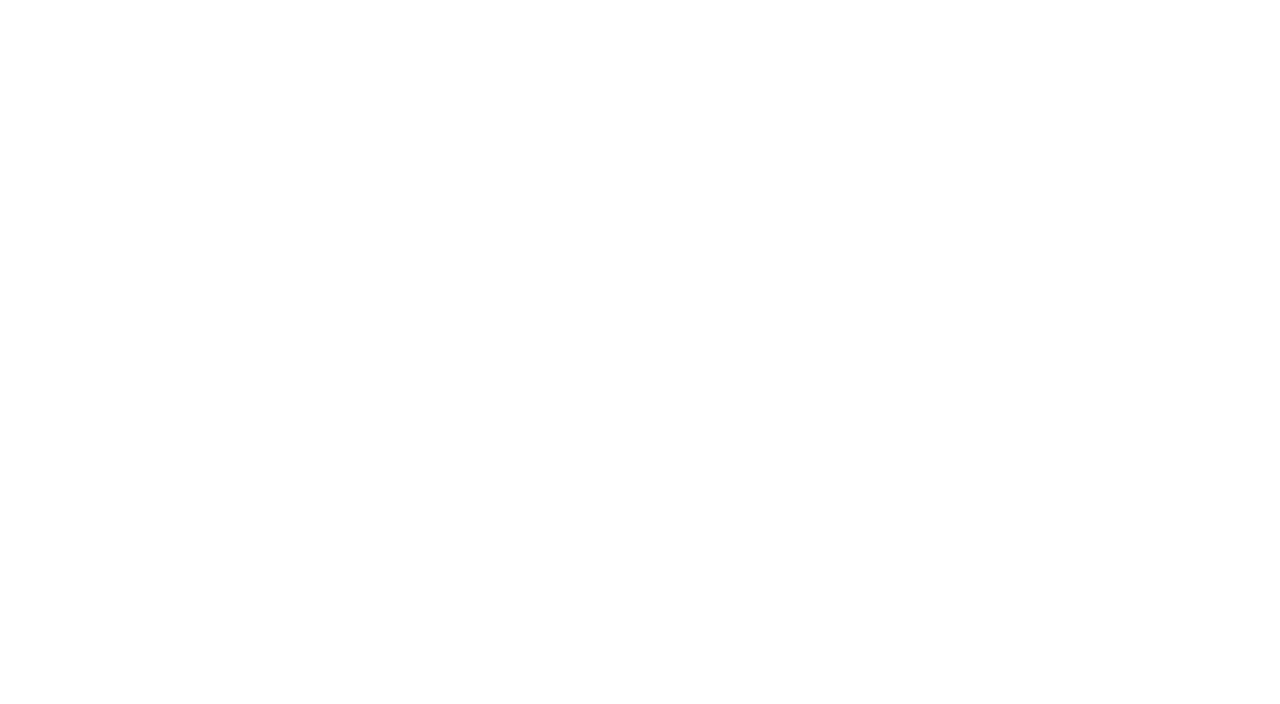
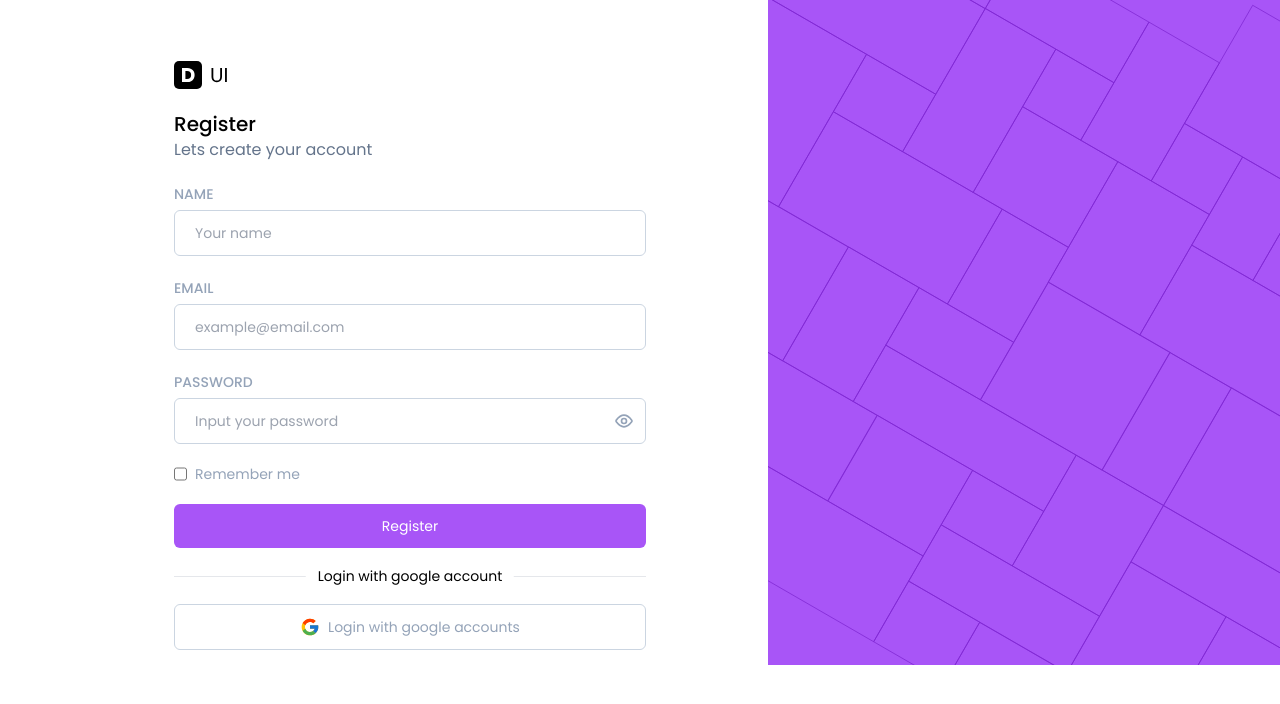
Before and after one commit to burhanmiroj/d-ui, a plain HTML site: page pages/auth-v1/register.html in a window 1280 px wide. Drawn offline with nearby package versions, Linux system fonts and the light colour scheme.

Commit message:
:construction: Fix AUTH component v1

```diff
--- a/asset/css/custom.css
+++ b/asset/css/custom.css
@@ -1,5 +1,8 @@
 body {
     font-family: 'Poppins', sans-serif;
+}
+.max-w-screen-custom {
+  max-width: 1150px;
 }
 
 /* SIDEBAR MENU HOVER */
--- /dev/null
+++ b/asset/js/auth.js
@@ -0,0 +1,31 @@
+const inputPassword = document.querySelector('#password')
+
+const passwordValidation = document.createElement('div')
+passwordValidation.innerHTML = `
+    <button id="toggle-password" class="absolute right-0 top-0 pr-3 flex items-center h-full pt-1">
+        <div class="password">
+            <svg class="w-5 h-5 transition-all duration-300" xmlns="http://www.w3.org/2000/svg" aria-hidden="true" role="img" preserveAspectRatio="xMidYMid meet" viewBox="0 0 24 24"><g fill="none" stroke="currentColor" stroke-linecap="round" stroke-linejoin="round" stroke-width="2"><path d="M21.257 10.962c.474.62.474 1.457 0 2.076C19.764 14.987 16.182 19 12 19c-4.182 0-7.764-4.013-9.257-5.962a1.692 1.692 0 0 1 0-2.076C4.236 9.013 7.818 5 12 5c4.182 0 7.764 4.013 9.257 5.962Z"/><circle cx="12" cy="12" r="3"/></g></svg>
+        </div>
+        <div class="text hidden">
+            <svg class="w-5 h-5 transition-all duration-300" xmlns="http://www.w3.org/2000/svg" aria-hidden="true" role="img" preserveAspectRatio="xMidYMid meet" viewBox="0 0 24 24"><g fill="none" stroke="currentColor" stroke-linecap="round" stroke-linejoin="round" stroke-width="2"><path d="M6.873 17.129c-1.845-1.31-3.305-3.014-4.13-4.09a1.693 1.693 0 0 1 0-2.077C4.236 9.013 7.818 5 12 5c1.876 0 3.63.807 5.13 1.874"/><path d="M14.13 9.887a3 3 0 1 0-4.243 4.242M4 20L20 4M10 18.704A7.124 7.124 0 0 0 12 19c4.182 0 7.764-4.013 9.257-5.962a1.694 1.694 0 0 0-.001-2.078A22.939 22.939 0 0 0 19.57 9"/></g></svg>
+        </div>
+    </button>
+`
+document.querySelector('#input-password').append(passwordValidation)
+
+const togglePassword = document.querySelector('#toggle-password')
+const hidePassword = togglePassword.querySelector('.password')
+const showPassword = togglePassword.querySelector('.text')
+
+togglePassword.addEventListener('click', function() {
+
+    if(inputPassword.getAttribute('type') === "password") {
+        inputPassword.setAttribute('type', 'text')
+        hidePassword.classList.add('hidden')
+        showPassword.classList.remove('hidden')
+    } else {
+        inputPassword.setAttribute('type', 'password')
+        hidePassword.classList.remove('hidden')
+        showPassword.classList.add('hidden')
+    }
+})
--- a/pages/auth-v1/login.html
+++ b/pages/auth-v1/login.html
@@ -0,0 +1,75 @@
+<!DOCTYPE html>
+<html lang="en">
+<head>
+    <meta charset="UTF-8">
+    <meta http-equiv="X-UA-Compatible" content="IE=edge">
+    <meta name="viewport" content="width=device-width, initial-scale=1.0">
+    <title>Login</title>
+    <!-- TAILWIND CDN -->
+    <script src="https://cdn.tailwindcss.com"></script>
+    <link rel="stylesheet" href="/asset/css/custom.css">
+    <!--  -->
+    <link rel="preconnect" href="https://fonts.googleapis.com">
+    <link rel="preconnect" href="https://fonts.gstatic.com" crossorigin>
+    <link href="https://fonts.googleapis.com/css2?family=Poppins:wght@300;400;500;600;700;800&display=swap" rel="stylesheet">
+</head>
+<body>
+    <div class="w-full relative">
+        <div class="w-full max-w-screen-custom mx-auto h-screen grid grid-cols-1 lg:grid-cols-5">
+            <!-- LEFT : FORM -->
+            <form action="#" class="w-full lg:col-span-3 flex flex-col justify-center items-center space-y-5 p-5 max-w-lg mx-auto">
+                <div class="w-full">
+                    <img src="/asset/logo.svg" alt="">
+                </div>
+                <div class="w-full">
+                    <h1 class="text-lg md:text-xl font-medium">Login</h1>
+                    <p class="text-slate-500">Login to your existing account</p>
+                </div>
+                <!-- SINGLE INPUT -->
+                <div class="w-full">
+                    <label for="email" class="text-sm uppercase font-medium text-slate-400">Email</label>
+                    <input type="email" name="" id="email" placeholder="example@email.com" class="w-full mt-1 text-sm px-5 py-3 rounded-md focus:outline-none border border-slate-300 text-slate-700 transition-all duration-300 focus:shadow-sm focus:border-purple-500 focus:ring-2 focus:ring-purple-200">
+                </div>
+                <!-- SINGLE INPUT -->
+                <div class="w-full">
+                    <label for="password" class="text-sm uppercase font-medium text-slate-400">Password</label>
+                    <div id="input-password" class="relative text-slate-400 focus-within:text-purple-500">
+                        <input type="password" name="" id="password" placeholder="Input your password" class="w-full mt-1 text-sm px-5 py-3 rounded-md focus:outline-none border border-slate-300 text-slate-700 transition-all duration-300 focus:shadow-sm focus:border-purple-500 focus:ring-2 focus:ring-purple-200">
+                    </div>
+                </div>
+                <!-- CHECKBOXES -->
+                <div class="w-full flex">
+                    <input type="checkbox" name="" id="remember-me" class="cursor-pointer">
+                    <label for="remember-me" class="text-sm ml-2 text-slate-400 cursor-pointer">Remember me</label>
+                </div>
+                <!-- SUBMIT BUTTON -->
+                <div class="w-full flex">
+                    <button type="submit" class="w-full py-3 transition-all duration-300 bg-purple-500 hover:bg-purple-700 focus:ring-2 focus:ring-purple-300 rounded-md text-white text-sm">Login</button>
+                </div>
+                <!-- GOOGLE AUTH -->
+                <div class="w-full relative py-2">
+                    <div class="w-full border-b absolute -z-10"></div>
+                    <div class="absolute top-1/2 left-1/2 transform -translate-x-1/2 -translate-y-1/2 px-3 bg-white w-fit">
+                        <span class="text-xs">Login with google account</span>
+                    </div>
+                </div>
+                <!--  -->
+                <div class="w-full flex">
+                    <a href="#" class="w-full py-3 transition-all duration-300 hover:bg-slate-100 border border-slate-300 focus:ring-2 focus:ring-slate-300 rounded-md flex justify-center text-sm">
+                        <svg class="w-5 h-5" xmlns="http://www.w3.org/2000/svg" aria-hidden="true" role="img" preserveAspectRatio="xMidYMid meet" viewBox="0 0 48 48"><path fill="#FFC107" d="M43.611 20.083H42V20H24v8h11.303c-1.649 4.657-6.08 8-11.303 8c-6.627 0-12-5.373-12-12s5.373-12 12-12c3.059 0 5.842 1.154 7.961 3.039l5.657-5.657C34.046 6.053 29.268 4 24 4C12.955 4 4 12.955 4 24s8.955 20 20 20s20-8.955 20-20c0-1.341-.138-2.65-.389-3.917z"/><path fill="#FF3D00" d="m6.306 14.691l6.571 4.819C14.655 15.108 18.961 12 24 12c3.059 0 5.842 1.154 7.961 3.039l5.657-5.657C34.046 6.053 29.268 4 24 4C16.318 4 9.656 8.337 6.306 14.691z"/><path fill="#4CAF50" d="M24 44c5.166 0 9.86-1.977 13.409-5.192l-6.19-5.238A11.91 11.91 0 0 1 24 36c-5.202 0-9.619-3.317-11.283-7.946l-6.522 5.025C9.505 39.556 16.227 44 24 44z"/><path fill="#1976D2" d="M43.611 20.083H42V20H24v8h11.303a12.04 12.04 0 0 1-4.087 5.571l.003-.002l6.19 5.238C36.971 39.205 44 34 44 24c0-1.341-.138-2.65-.389-3.917z"/></svg>
+                        <span class="text-slate-400 ml-2">Login with google accounts</span>
+                    </a>
+                </div>
+            </form>
+        </div>
+        <!-- PATTERN -->
+        <img src="/asset/img/auth-v1-pattern.svg" class="w-full h-full lg:hidden object-cover opacity-10 absolute inset-0 -z-10" alt="">
+        <div class="hidden lg:block w-2/5 h-screen overflow-hidden bg-purple-500 object-cover absolute top-0 right-0">
+            <img src="/asset/img/auth-v1-pattern.svg" class="w-full" alt="">
+        </div>
+    </div>
+
+    <!--  -->
+    <script src="/asset/js/auth.js"></script>
+</body>
+</html>
--- a/pages/auth-v1/register.html
+++ b/pages/auth-v1/register.html
@@ -0,0 +1,82 @@
+<!DOCTYPE html>
+<html lang="en">
+<head>
+    <meta charset="UTF-8">
+    <meta http-equiv="X-UA-Compatible" content="IE=edge">
+    <meta name="viewport" content="width=device-width, initial-scale=1.0">
+    <title>Register</title>
+    <!-- TAILWIND CDN -->
+    <script src="https://cdn.tailwindcss.com"></script>
+    <link rel="stylesheet" href="/asset/css/custom.css">
+    <!--  -->
+    <link rel="preconnect" href="https://fonts.googleapis.com">
+    <link rel="preconnect" href="https://fonts.gstatic.com" crossorigin>
+    <link href="https://fonts.googleapis.com/css2?family=Poppins:wght@300;400;500;600;700;800&display=swap" rel="stylesheet">
+</head>
+<body>
+    <div class="w-full relative">
+        <div class="w-full max-w-screen-custom mx-auto h-screen lg:h-auto lg:pt-10 grid grid-cols-1 lg:grid-cols-5">
+            <!-- LEFT : FORM -->
+            <form action="#" class="w-full lg:col-span-3 flex flex-col justify-center items-center space-y-5 p-5 max-w-lg mx-auto">
+                <div class="w-full">
+                    <img src="/asset/logo.svg" alt="">
+                </div>
+                <div class="w-full">
+                    <h1 class="text-lg md:text-xl font-medium">Register</h1>
+                    <p class="text-slate-500">Lets create your account</p>
+                </div>
+                <!-- SINGLE INPUT -->
+                <div class="w-full">
+                    <label for="name" class="text-sm uppercase font-medium text-slate-400">Name</label>
+                    <div class="relative text-slate-400 focus-within:text-purple-500">
+                        <input type="text" name="" id="name" placeholder="Your name" class="w-full mt-1 text-sm px-5 py-3 rounded-md focus:outline-none border border-slate-300 text-slate-700 transition-all duration-300 focus:shadow-sm focus:border-purple-500 focus:ring-2 focus:ring-purple-200">
+                    </div>
+                </div>
+                <!-- SINGLE INPUT -->
+                <div class="w-full">
+                    <label for="email" class="text-sm uppercase font-medium text-slate-400">Email</label>
+                    <input type="email" name="" id="email" placeholder="example@email.com" class="w-full mt-1 text-sm px-5 py-3 rounded-md focus:outline-none border border-slate-300 text-slate-700 transition-all duration-300 focus:shadow-sm focus:border-purple-500 focus:ring-2 focus:ring-purple-200">
+                </div>
+                <!-- SINGLE INPUT -->
+                <div class="w-full">
+                    <label for="password" class="text-sm uppercase font-medium text-slate-400">Password</label>
+                    <div id="input-password" class="relative text-slate-400 focus-within:text-purple-500">
+                        <input type="password" name="" id="password" placeholder="Input your password" class="w-full mt-1 text-sm px-5 py-3 rounded-md focus:outline-none border border-slate-300 text-slate-700 transition-all duration-300 focus:shadow-sm focus:border-purple-500 focus:ring-2 focus:ring-purple-200">
+                    </div>
+                </div>
+                <!-- CHECKBOXES -->
+                <div class="w-full flex">
+                    <input type="checkbox" name="" id="remember-me" class="cursor-pointer">
+                    <label for="remember-me" class="text-sm ml-2 text-slate-400 cursor-pointer">Remember me</label>
+                </div>
+                <!-- SUBMIT BUTTON -->
+                <div class="w-full flex">
+                    <button type="submit" class="w-full py-3 transition-all duration-300 bg-purple-500 hover:bg-purple-700 focus:ring-2 focus:ring-purple-300 rounded-md text-white text-sm">Register</button>
+                </div>
+                <!-- GOOGLE AUTH -->
+                <div class="w-full relative py-2">
+                    <div class="w-full border-b absolute -z-10"></div>
+                    <div class="absolute top-1/2 left-1/2 transform -translate-x-1/2 -translate-y-1/2 px-3 bg-white w-fit">
+                        <span class="text-xs md:text-sm">Login with google account</span>
+                    </div>
+                </div>
+                <!--  -->
+                <div class="w-full flex">
+                    <a href="#" class="w-full py-3 transition-all duration-300 hover:bg-slate-100 border border-slate-300 focus:ring-2 focus:ring-slate-300 rounded-md flex justify-center text-sm">
+                        <svg class="w-5 h-5" xmlns="http://www.w3.org/2000/svg" aria-hidden="true" role="img" preserveAspectRatio="xMidYMid meet" viewBox="0 0 48 48"><path fill="#FFC107" d="M43.611 20.083H42V20H24v8h11.303c-1.649 4.657-6.08 8-11.303 8c-6.627 0-12-5.373-12-12s5.373-12 12-12c3.059 0 5.842 1.154 7.961 3.039l5.657-5.657C34.046 6.053 29.268 4 24 4C12.955 4 4 12.955 4 24s8.955 20 20 20s20-8.955 20-20c0-1.341-.138-2.65-.389-3.917z"/><path fill="#FF3D00" d="m6.306 14.691l6.571 4.819C14.655 15.108 18.961 12 24 12c3.059 0 5.842 1.154 7.961 3.039l5.657-5.657C34.046 6.053 29.268 4 24 4C16.318 4 9.656 8.337 6.306 14.691z"/><path fill="#4CAF50" d="M24 44c5.166 0 9.86-1.977 13.409-5.192l-6.19-5.238A11.91 11.91 0 0 1 24 36c-5.202 0-9.619-3.317-11.283-7.946l-6.522 5.025C9.505 39.556 16.227 44 24 44z"/><path fill="#1976D2" d="M43.611 20.083H42V20H24v8h11.303a12.04 12.04 0 0 1-4.087 5.571l.003-.002l6.19 5.238C36.971 39.205 44 34 44 24c0-1.341-.138-2.65-.389-3.917z"/></svg>
+                        <span class="text-slate-400 ml-2">Login with google accounts</span>
+                    </a>
+                </div>
+            </form>
+        </div>
+        <!-- PATTERN -->
+        <img src="/asset/img/auth-v1-pattern.svg" class="w-full h-full lg:hidden object-cover opacity-10 absolute inset-0 -z-10" alt="">
+        <div class="hidden lg:block w-2/5 overflow-hidden bg-purple-500 object-cover absolute top-0 right-0">
+            <img src="/asset/img/auth-v1-pattern.svg" class="w-full" alt="">
+        </div>
+    </div>
+
+    <!--  -->
+    <script src="/asset/js/auth.js"></script>
+</body>
+</html>
```
Also changed, not shown: asset/img/auth-v1-pattern.svg (added), asset/img/preview/login.png.
